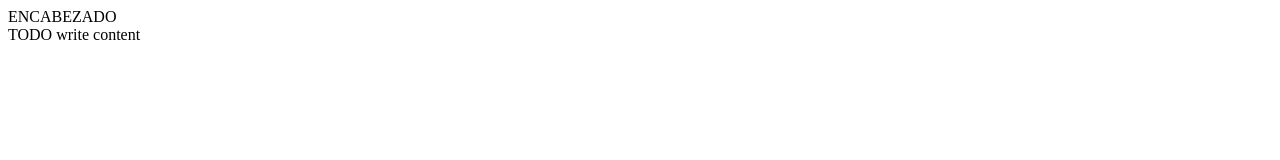
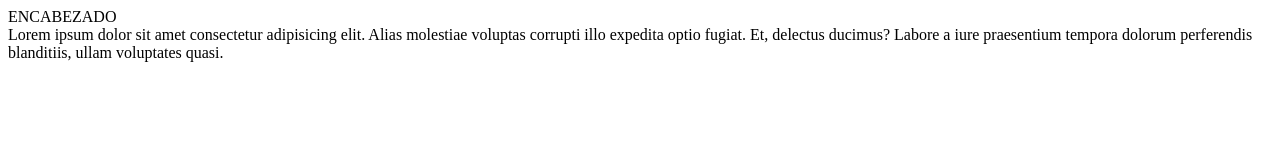
Before and after one commit to fero1394/Grupo_6, a plain HTML site: page index.html in a window 1280 px wide. Drawn offline with Linux system fonts and the light colour scheme.

Commit message:
agregando section and article

```diff
--- a/index.html
+++ b/index.html
@@ -9,7 +9,13 @@ Grupo 6.
         <meta name="viewport" content="width=device-width, initial-scale=1.0">
     </head>
     <body>
-        <header>ENCABEZADO</header>
-        <div>TODO write content</div>
+        <header>ENCABEZADO </header>
+        <section>
+            <article>
+                Lorem ipsum dolor sit amet consectetur adipisicing elit. Alias molestiae voluptas corrupti illo expedita optio fugiat. Et, delectus ducimus? Labore a iure praesentium tempora dolorum perferendis blanditiis, ullam voluptates quasi.
+            </article>
+
+        </section>
+
     </body>
 </html>
```
